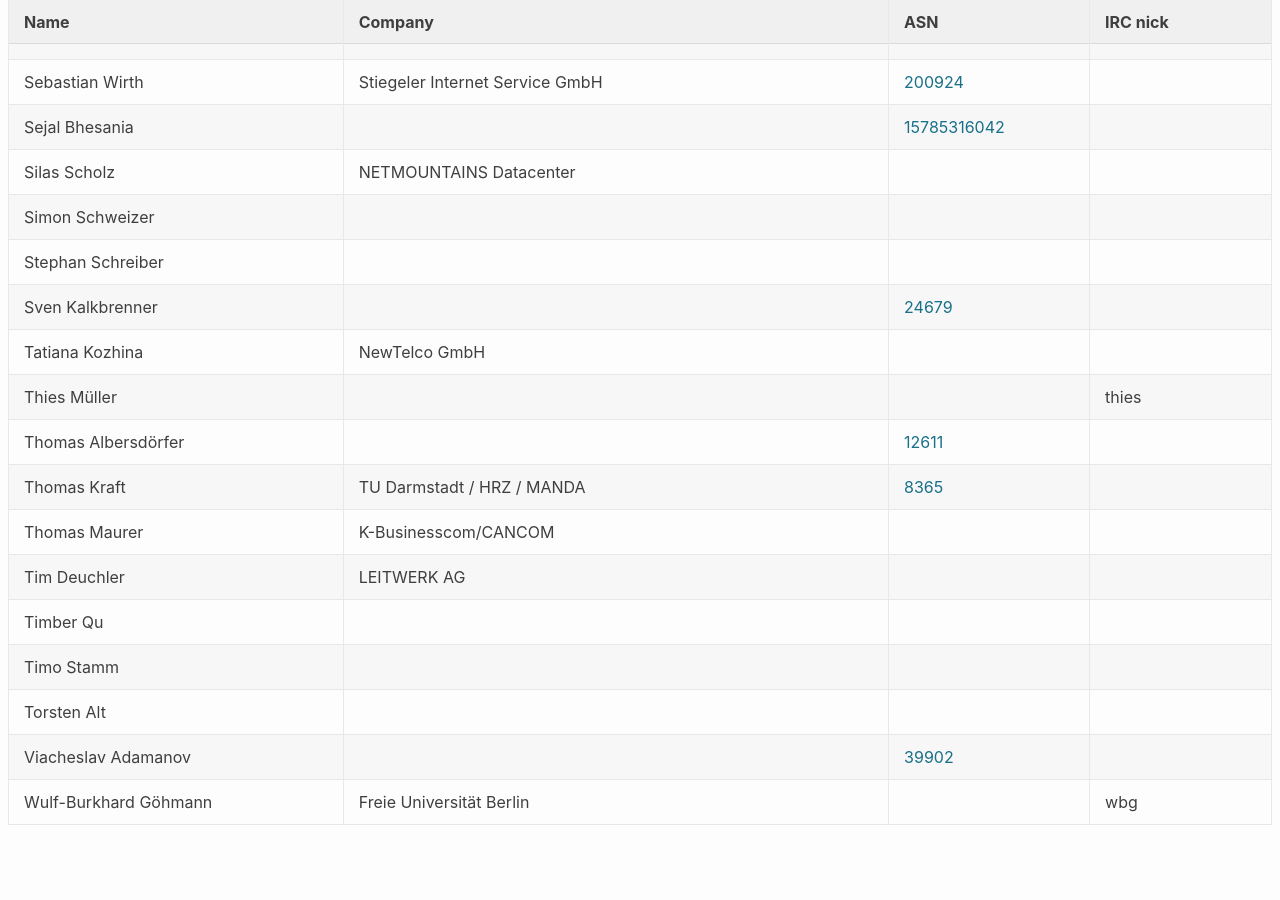
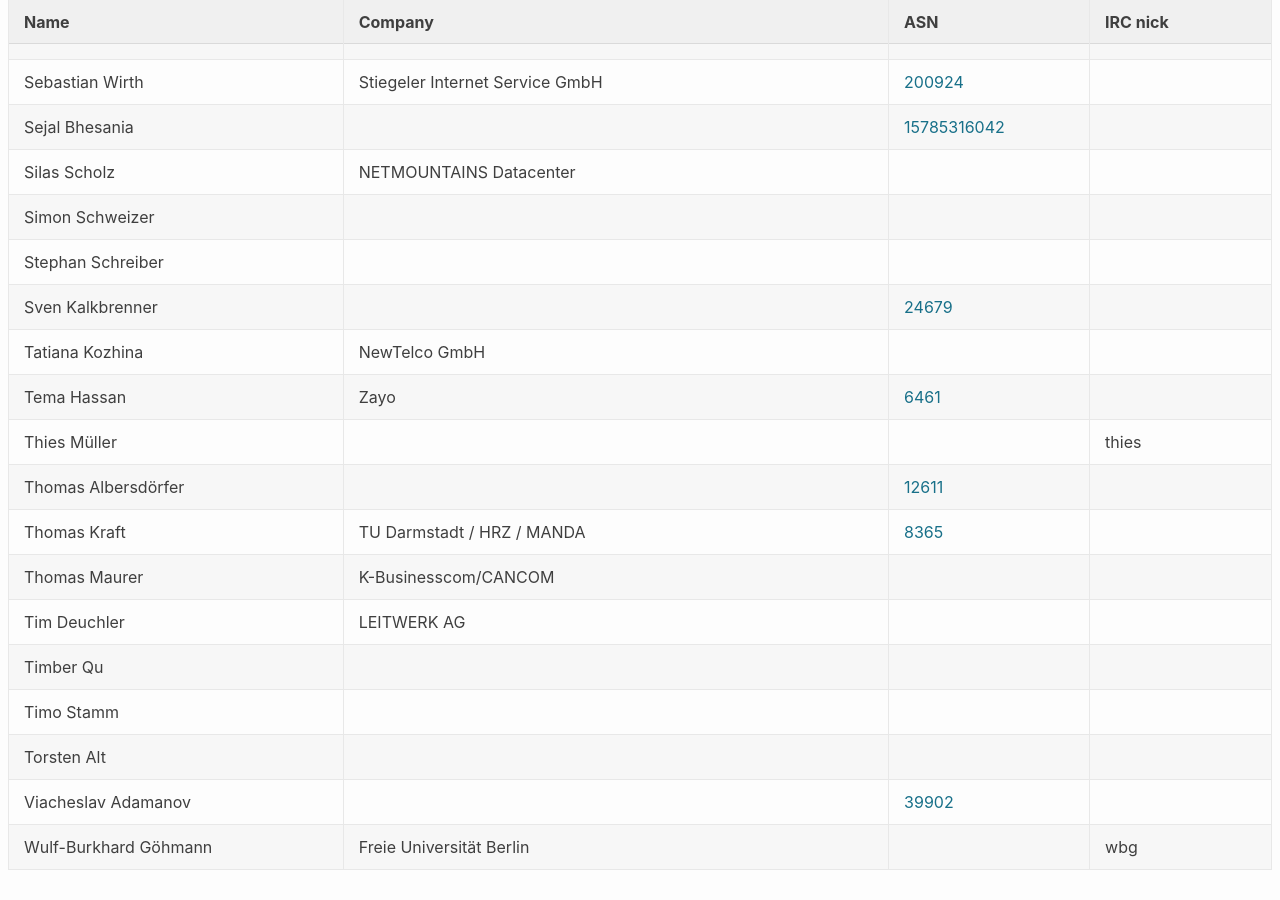
Before and after one commit to denog/pretix-attendeelist, a Jekyll site: the page built from denog15/index.md, in a window 1280 px wide and 900 px high, scrolled down 24557 px. Built offline with Jekyll 4.4.1, drawn with Linux system fonts in a browser that asks for light colours; before the commit the page ends 25412 px from its top, so only the background shows below that.

Commit message:
Latest data: Fri Nov 17 09:48:14 UTC 2023

```diff
--- a/_data/attendees_denog15_online.json
+++ b/_data/attendees_denog15_online.json
@@ -462,6 +462,12 @@
     "asn": null
   },
   {
+    "name": "Tema Hassan",
+    "company": "Zayo",
+    "irc": null,
+    "asn": "6461"
+  },
+  {
     "name": "Thies Müller",
     "company": null,
     "irc": "thies",
```
